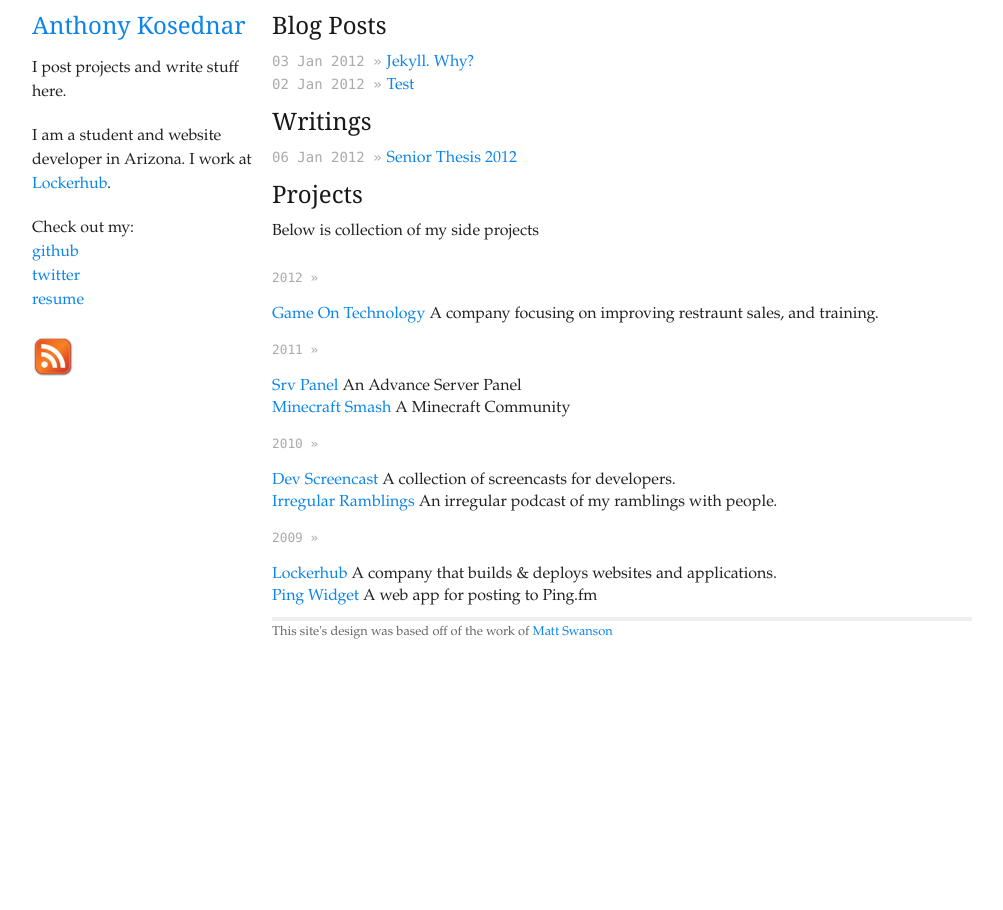
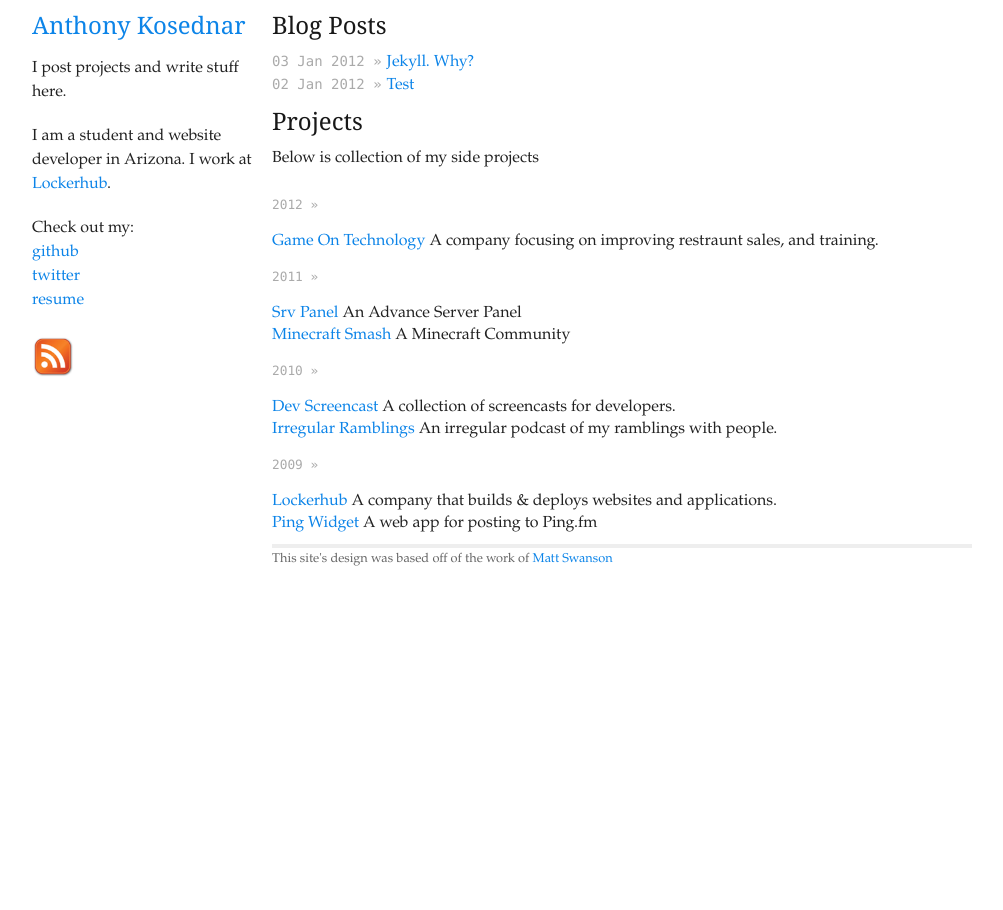
Before and after one commit to akosednar/akosednar.github.com, a Jekyll site: the page built from index.html, in a window 1280 px wide. Shown: the whole page, without its empty margins (138-1141 px from the left). Built offline with Jekyll 4.4.1, drawn with Linux system fonts in a browser that asks for light colours.

Commit message:
Some writing fixes

```diff
--- a/index.html
+++ b/index.html
@@ -11,12 +11,12 @@
     {% endfor %}
   </ul>
 
-  <h2>Writings</h2>
-  <ul class="posts">
+ <!-- <h2>Writings</h2> -->
+  <!--  <ul class="posts"> -->
     {% for post in site.categories.writings %}
-      <li><span>{{ post.date | date_to_string }} &raquo;</span><a href="{{ post.url }}">{{ post.title }}</a></li>
+     <!--   <li><span>{{ post.date | date_to_string }} &raquo;</span><a href="{{ post.url }}">{{ post.title }}</a></li> -->
     {% endfor %}
-  </ul>
+  <!--  </ul> -->
 <h2>Projects</h2>
   <p>Below is collection of my side projects</p>
 
```
Also changed, not shown: _posts/2012-01-06-Senior-Thesis-2012.md (+4 -0 lines).
